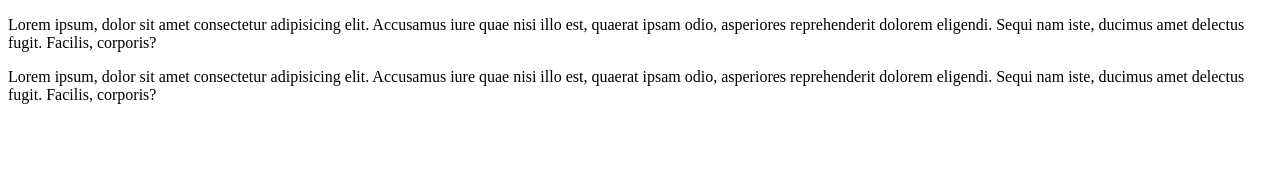
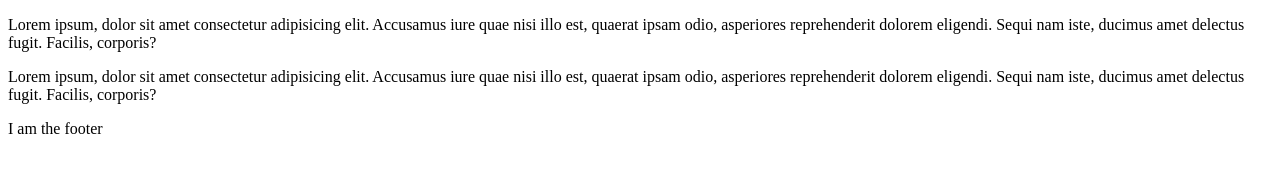
Before and after one commit to agross705/vcs-ash, a plain HTML site: page index.html in a window 1280 px wide. Drawn offline with Linux system fonts and the light colour scheme.

Commit message:
Added footer section to index.html

```diff
--- a/index.html
+++ b/index.html
@@ -16,6 +16,6 @@
         iure quae nisi illo est, quaerat ipsam odio, asperiores reprehenderit
         dolorem eligendi. Sequi nam iste, ducimus amet delectus fugit. Facilis, corporis?</p>
 
-    <!-- Footer -->
+    <footer>I am the footer</footer>
 </body>
 </html>
```
